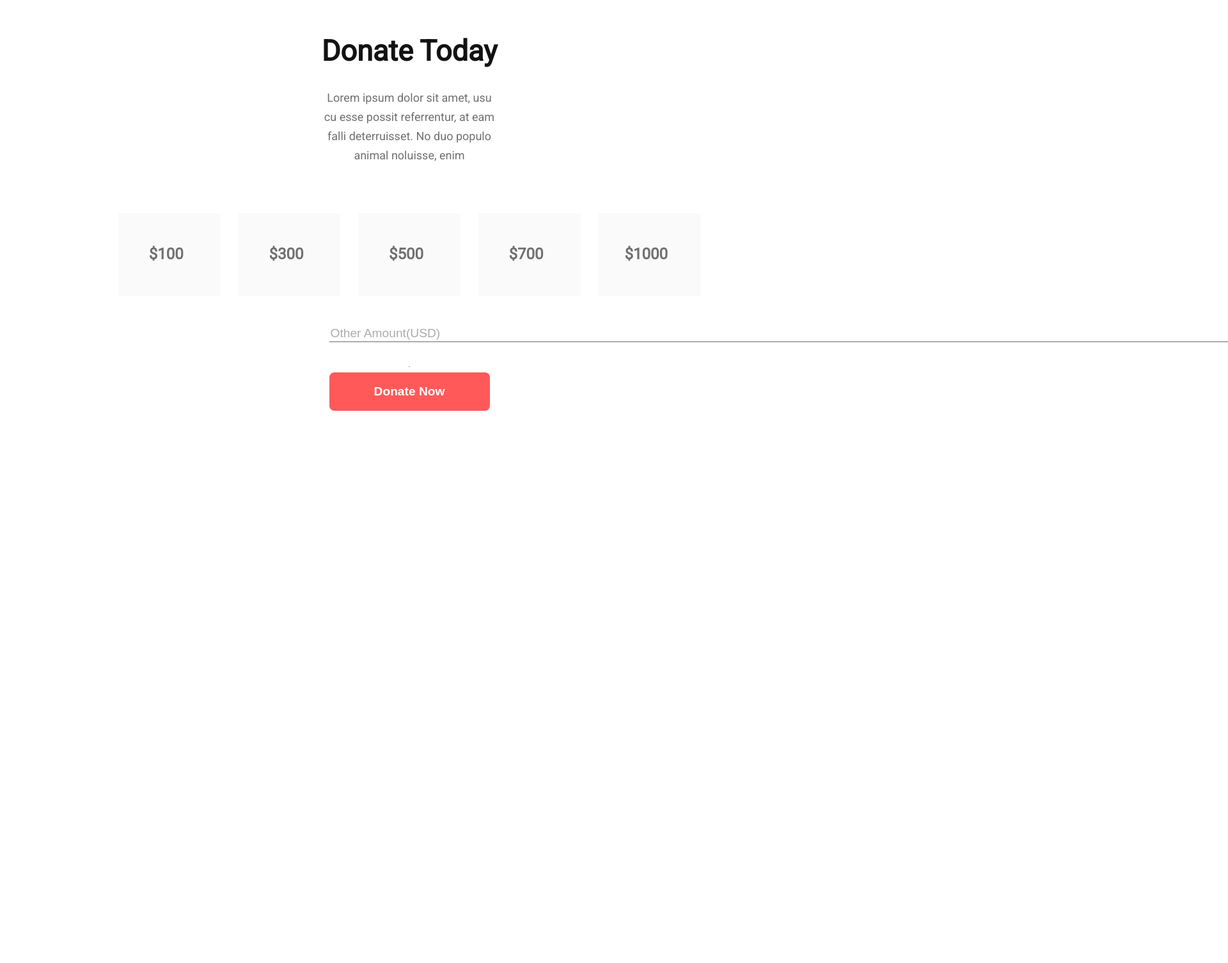
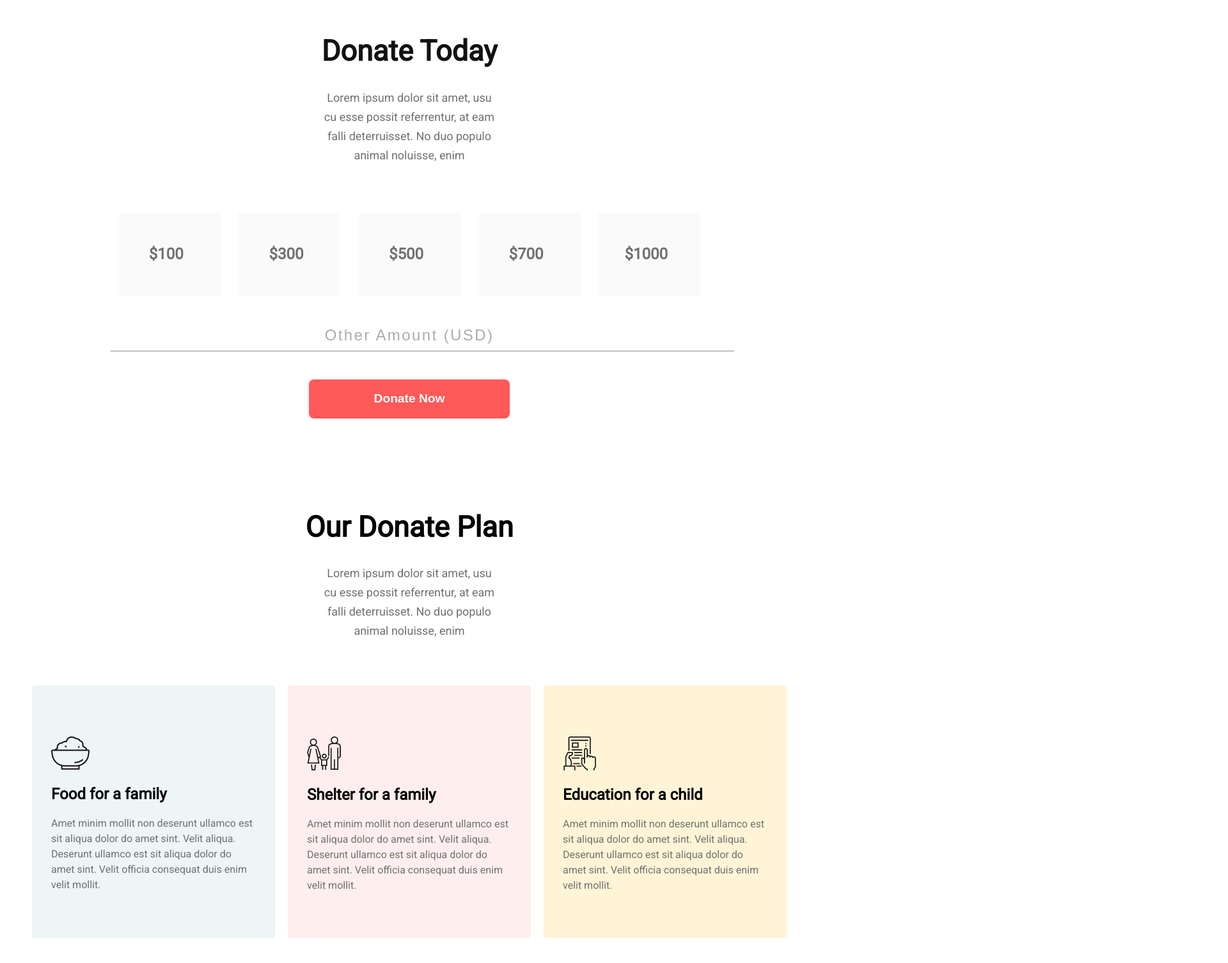
Before and after one commit to MHCTahmid/Donate_Today_23, a plain HTML site: page index.html in a window 1280 px wide. Shown: the part 897-2402 px from the top of the page at 64% size, 1920 px wide, since content can reach past the window. Before the commit the page ends 1539 px from the top, so only its background shows below. Drawn offline with Linux system fonts and the light colour scheme.

Commit message:
half complete

```diff
--- a/index.html
+++ b/index.html
@@ -55,10 +55,43 @@
         </div>
 
         <div class="content_2">
-            <input type="text" placeholder="Other Amount(USD)">
+            <input type="text" placeholder="Other Amount (USD)">
             <hr>
+            <button class="btn">Donate Now</button>
+        </div>
 
-            <button class="btn">Donate Now</button>
+    </section>
+
+    <section id="donate_plan">
+        <div class="content_1">
+            <h1>Our Donate Plan</h1>
+            <p>Lorem ipsum dolor sit amet, usu cu esse possit referrentur, at eam falli deterruisset. No duo populo
+                animal noluisse, enim</p>
+        </div>
+
+        <div class="cards">
+            <div class="card n1">
+                <img src="icons/food.png" alt="">
+                <h2>Food for a family</h2>
+                <p>Amet minim mollit non deserunt ullamco est sit aliqua dolor do amet sint. Velit aliqua.
+                    Deserunt ullamco est sit aliqua dolor do amet sint.
+                    Velit officia consequat duis enim velit mollit.</p>
+            </div>
+
+            <div class="card n2"><img src="icons/shelter.png" alt="">
+                <h2>Shelter for a family</h2>
+                <p>Amet minim mollit non deserunt ullamco est sit aliqua dolor do amet sint. Velit aliqua.
+                    Deserunt ullamco est sit aliqua dolor do amet sint.
+                    Velit officia consequat duis enim velit mollit.</p>
+            </div>
+
+            <div class="card n3">
+                <img src="icons/Frame-1.png" alt="">
+                <h2>Education for a child</h2>
+                <p>Amet minim mollit non deserunt ullamco est sit aliqua dolor do amet sint. Velit aliqua.
+                    Deserunt ullamco est sit aliqua dolor do amet sint.
+                    Velit officia consequat duis enim velit mollit.</p>
+            </div>
         </div>
 
     </section>
--- a/style.css
+++ b/style.css
@@ -77,6 +77,7 @@ body {
     display: flex;
     flex-direction: column;
     align-items: center;
+    margin-bottom: 130px;
 }
 
 .content_1 h1 {
@@ -137,10 +138,53 @@ body {
     font-size: 1.2em;
     margin-bottom: 1.5em;
     text-decoration: none;
-    border-top: none;
-    border-right: none;
-    border-left: none;
-    border-bottom: 1px solid 707070;
-    width: 800%;
+    border: none;
+    text-align: center;
+    letter-spacing: 0.1em;
+    line-height: 1em;
     opacity: 60%;
+    font-size: 1.5em;
 }
+
+hr {
+    width: 310%;
+    position: relative;
+    left: -310px;
+    top: -35px;
+}
+
+/*****************************************************
+******************* Our Donate Plan ******************
+******************************************************/
+.card {
+    width: 350px;
+    height: 280px;
+    padding: 80px 30px 35px 30px;
+    border-radius: 5px;
+}
+
+.card p {
+    color: #707070;
+    line-height: 1.5em;
+}
+
+.n1 {
+    background-color: rgba(79, 157, 166, 0.1);
+    margin-right: 20px;
+}
+
+.n2 {
+    background-color: rgba(255, 89, 89, 0.1);
+    margin-right: 20px;
+}
+
+.n3 {
+    background-color: #FFF4D6;
+}
+
+.cards {
+    display: flex;
+    justify-content: center;
+    margin: 50px;
+    margin-bottom: 130px;
+}
```
